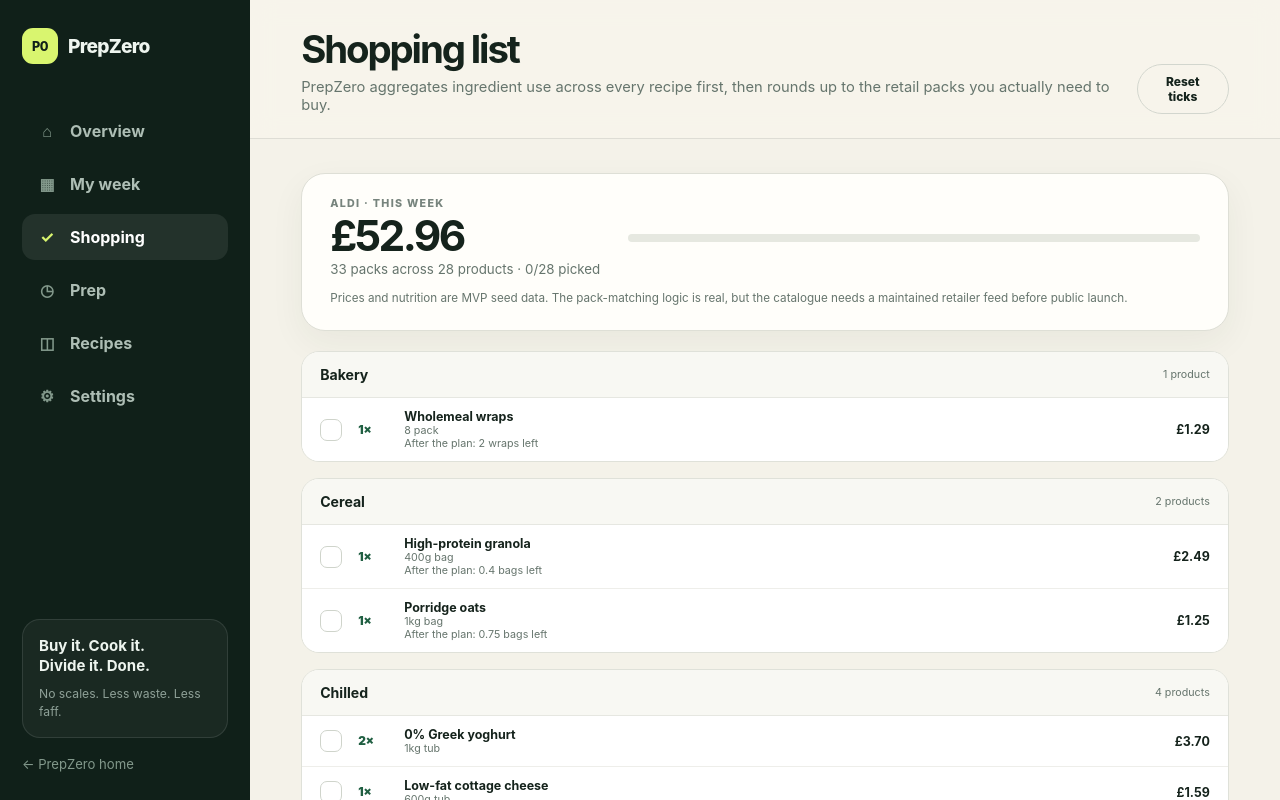
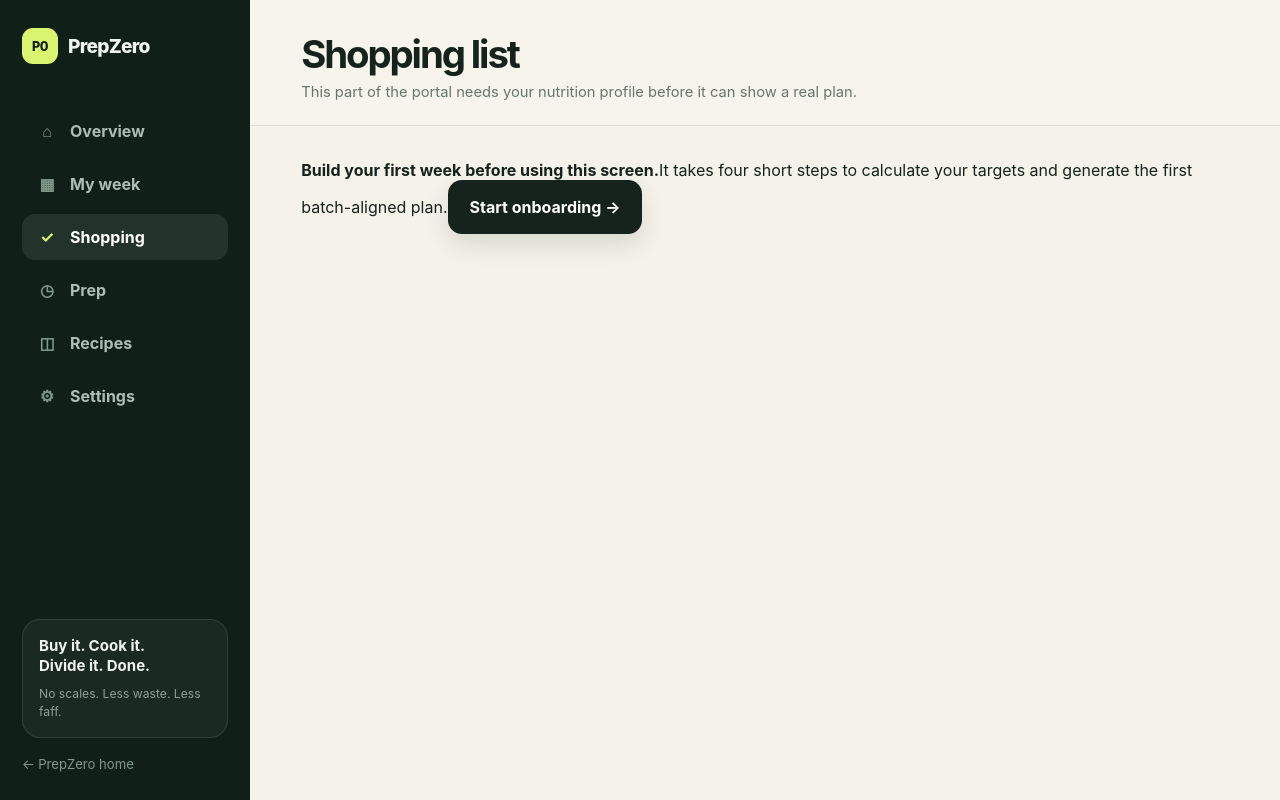
Before and after one commit to Ricas13/PrepZero, a Next.js app: page /shopping in a window 1280 px wide. Shown: the top 800 px of the page. Built offline with nearby package versions, Linux system fonts and the light colour scheme.

Commit message:
Gate shopping until onboarding is complete

```diff
--- a/app/shopping/page.tsx
+++ b/app/shopping/page.tsx
@@ -1,12 +1,14 @@
 "use client";
 
 import { AppShell } from "../../components/app-shell";
+import { OnboardingRequired } from "../../components/onboarding-required";
 import { usePrepZero } from "../../components/use-prepzero";
 import { formatPackAmount, money } from "../../lib/prepzero";
 
 export default function ShoppingPage() {
-  const { plan, hydrated, checkedItems, toggleShoppingItem, resetShopping } = usePrepZero();
+  const { plan, hydrated, onboarded, checkedItems, toggleShoppingItem, resetShopping } = usePrepZero();
   if (!hydrated) return <div className="portal-loading">Loading shopping list…</div>;
+  if (!onboarded) return <OnboardingRequired title="Shopping list" />;
 
   const grouped = plan.shopping.reduce<Record<string, typeof plan.shopping>>((acc, item) => {
     (acc[item.aisle] ||= []).push(item);
```
